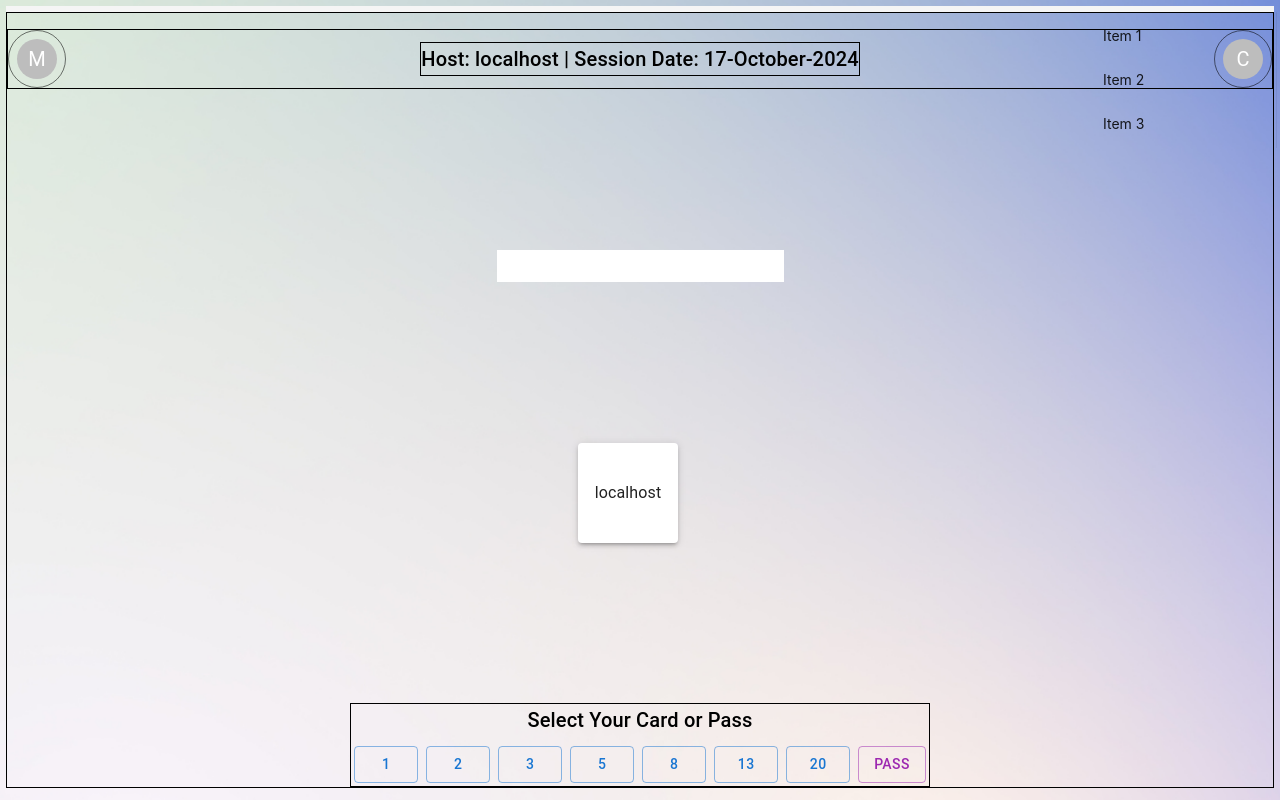
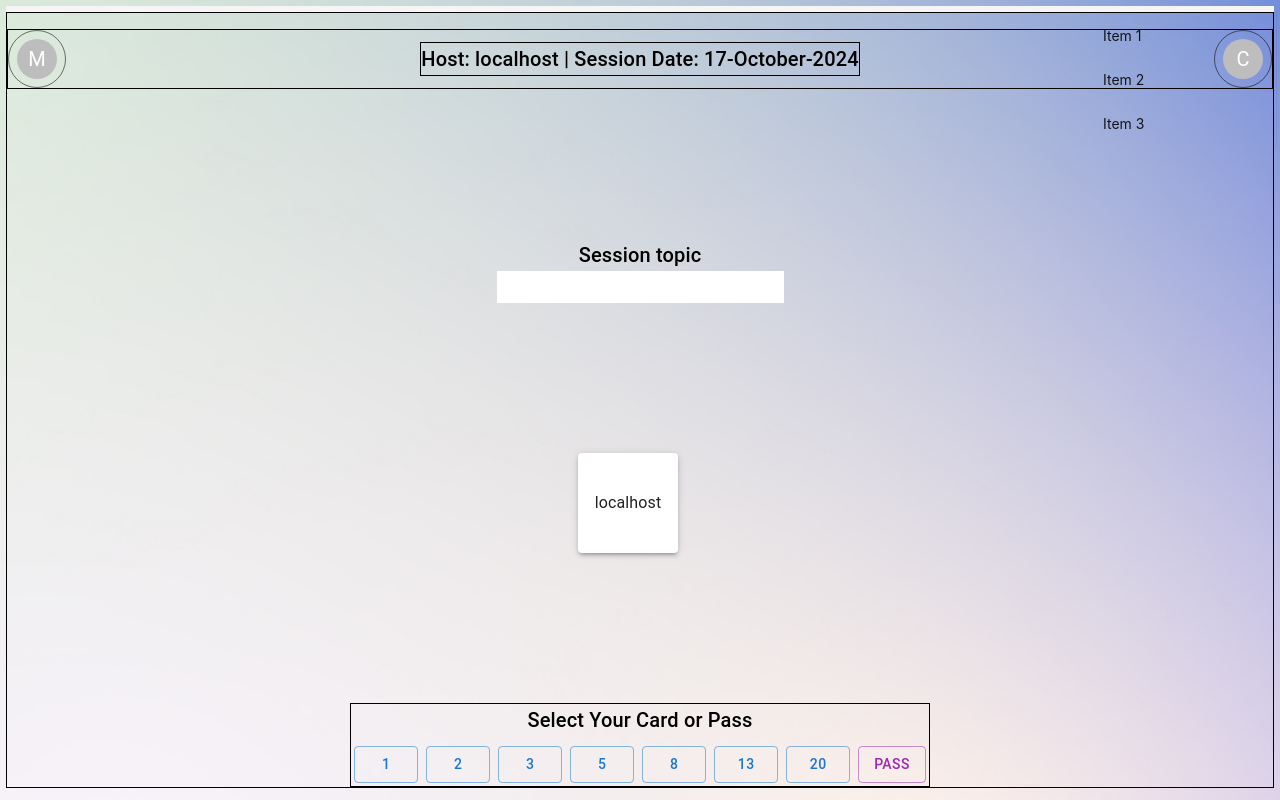
Before and after one commit to iceiceninja/PlanningPoker, a Next.js app in the folder Startup/my-app/: page /host in a window 1280 px wide. Built offline with nearby package versions, Linux system fonts and the light colour scheme; no server answers.

Commit message:
Project almost complete

```diff
--- a/Startup/my-app/app/host/page.tsx
+++ b/Startup/my-app/app/host/page.tsx
@@ -324,6 +324,7 @@ export default function HostSession() {
                                 variant="h6"
                                 align="center"
                             >
+                        <p>Session topic</p>
                          <input type="text" />
                             </Typography>
                         </ThemeProvider>
```
